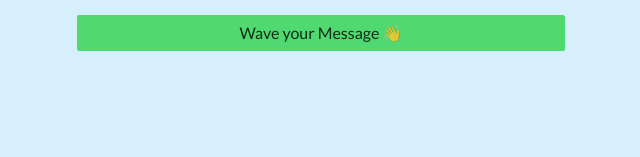
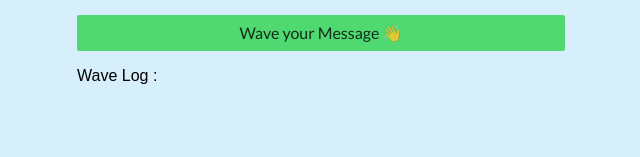
Before and after one commit to Lakshit-Chiranjiv/wave-at-me-dapp, a React (Vite) app in the folder client/: page / in a window 1280 px wide. Shown: the part 635-792 px from the top of the page, without its empty margins (319-959 px from the left). Built offline with nearby package versions, Linux system fonts and the light colour scheme.

Commit message:
wave log

```diff
--- a/client/src/components/WaveInput.jsx
+++ b/client/src/components/WaveInput.jsx
@@ -1,7 +1,7 @@
 import React from 'react'
 import Loader from './Loader'
 
-const WaveInput = ({waveHandler,setWaveMsg,waveBtnLoading,setWaveBtnLoading}) => {
+const WaveInput = ({waveHandler,setWaveMsg,waveBtnLoading,wavingLog}) => {
   return (
     <div className='pure-u-1 waveDiv'>
         <label htmlFor="waveMsg" className='myText'>Enter your Wave Message</label><br />
@@ -11,6 +11,7 @@ const WaveInput = ({waveHandler,setWaveMsg,waveBtnLoading,setWaveBtnLoading}) =>
           <Loader/> :
           <button className='pure-button myText' onClick={waveHandler}>Wave your Message 👋</button>
         }
+        <p>Wave Log : {wavingLog}</p>
     </div>
   )
 }
```
